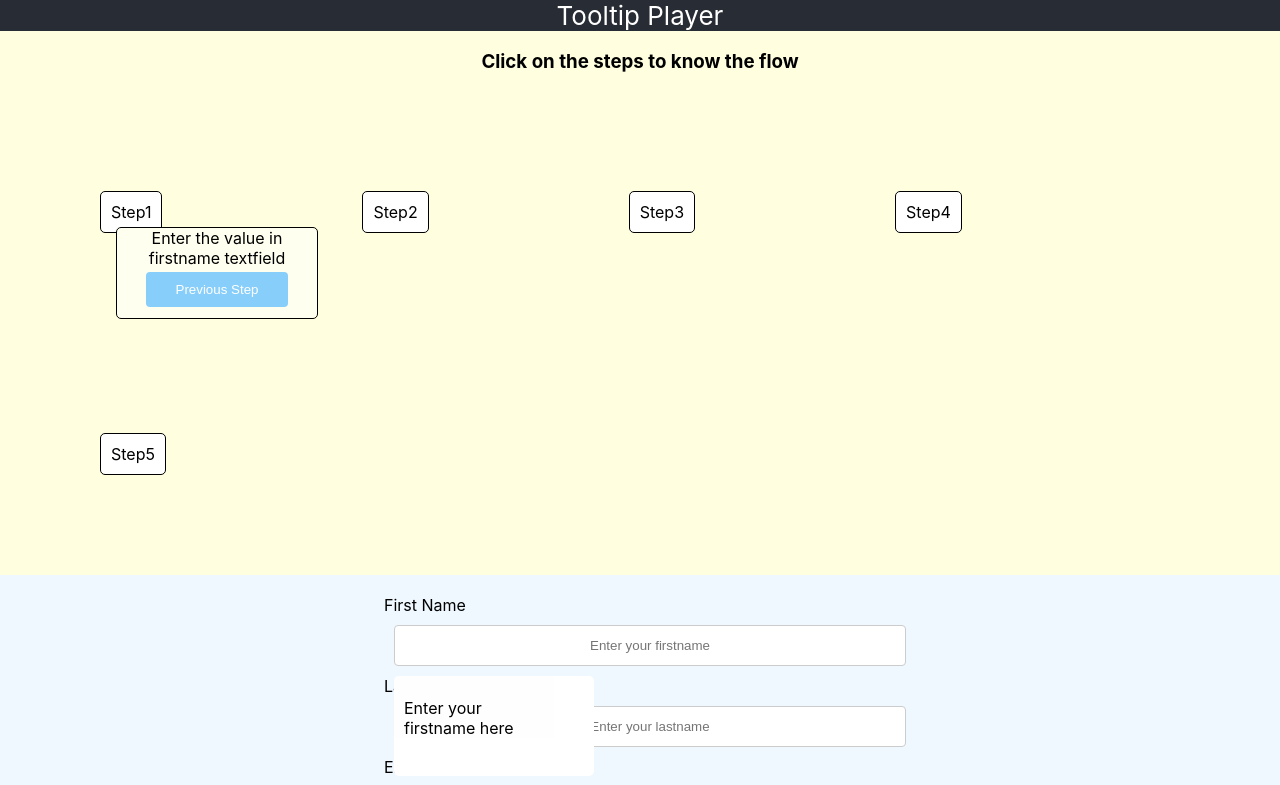
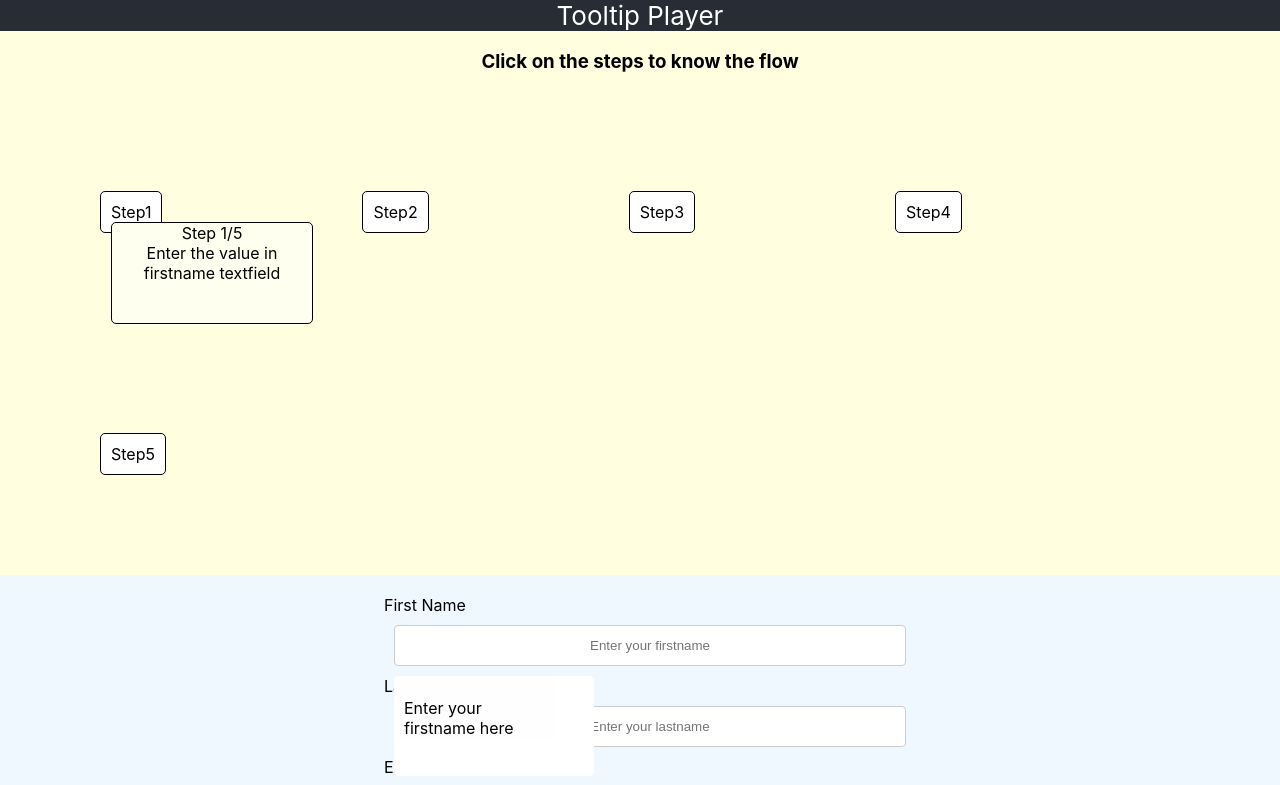
Before and after one commit to etukuribharath/tooltip_app, a React (Create React App) app: page / in a window 1280 px wide. Shown: the top 785 px of the page. Built offline with nearby package versions, Linux system fonts and the light colour scheme.

Commit message:
added step numbers

```diff
--- a/src/components/App.js
+++ b/src/components/App.js
@@ -39,7 +39,7 @@ function App() {
         }
     }
 
-    function prev(currentElement,PrevElement){
+    function prev(currentElement, PrevElement) {
         let a = document.getElementById(currentElement);
         let b = document.getElementById(PrevElement);
         a.style.display = '';
@@ -53,15 +53,20 @@ function App() {
 
     function dom() {
         let elements = Object.keys(data1).map((e, index) => {
-            return <div><div className="name">
-                <div  onClick={() => {show(data[e].id, data[e].nextId, index)}}>{data[e].DisplayText}</div>
-                <div className="tooltip" id={data[e].id}>
-                    <div>{data[e].tooltipText}</div>
-                    <input type="button" id={data[e].id} value="Previous Step" placeholder={data[e].id}
-                           onClick={() => prev(data[e].id, data[e].previousId)}/>
+            return <div>
+                <div className="name">
+                    <div onClick={() => {
+                        show(data[e].id, data[e].nextId, index)
+                    }}>{data[e].DisplayText}</div>
+                    <div className="tooltip" id={data[e].id}>
+                        <span>Step {index + 1}/{Object.keys(data1).length}</span>
+                        <div>{data[e].tooltipText}</div>
+                        {index != 0 &&
+                        <input type="button" id={data[e].id} value="Previous Step" placeholder={data[e].id}
+                               onClick={() => prev(data[e].id, data[e].previousId)}/>}
+                    </div>
+
                 </div>
-
-            </div>
 
             </div>
         });
--- a/src/styles/App.css
+++ b/src/styles/App.css
@@ -53,13 +53,13 @@
 
 .tooltip{
     position:absolute;
-    margin:5px;
     width:200px;
-    height:90px;
+    height:100px;
     border:1px solid black;
     display:none;
     border-radius: 5px;
     background-color:ivory;
+    margin:auto;
 }
 
 .modal {
@@ -107,7 +107,7 @@
 input[type=button] {
     background-color: lightskyblue;
     color: white;
-    padding: 10px 30px;
+    padding: 5px 20px;
     border: none;
     border-radius: 4px;
     cursor: pointer;
```
